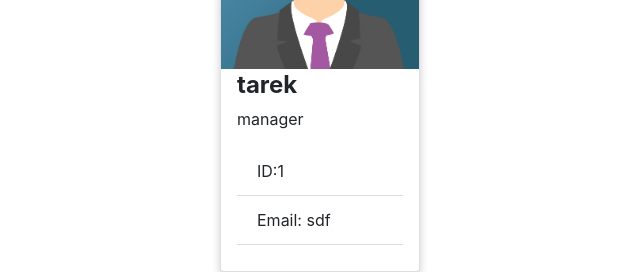
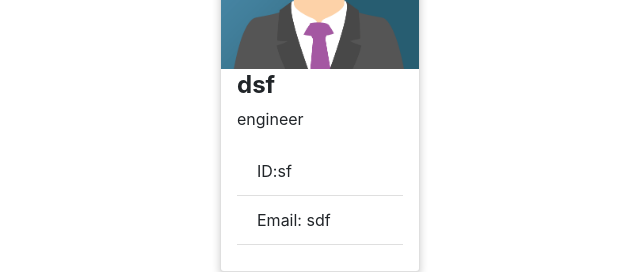
Before and after one commit to tarekmn/10-team-profile-generator, a website: page index.html in a window 1280 px wide. Shown: the part 240-512 px from the top of the page, 320-960 px from the left. Drawn offline with nearby package versions, Linux system fonts and the light colour scheme.

Commit message:
readme file

```diff
--- a/index.html
+++ b/index.html
@@ -22,10 +22,10 @@
       <div class="row cardRow"> <div class="card">
         <img src="./Assets/img_avatar.png" alt="Avatar" style="width:100%">
         <div class="container">
-          <h4><b>tarek</b></h4>
-          <p>manager</p>
+          <h4><b>dsf</b></h4>
+          <p>engineer</p>
             <ul class="list-group list-group-flush">
-              <li class="list-group-item">ID:1 </li>
+              <li class="list-group-item">ID:sf </li>
               <li class="list-group-item">Email: sdf</li>
               <li class="list-group-item"></li>
             </ul>
```
Also changed, not shown: README.md.
